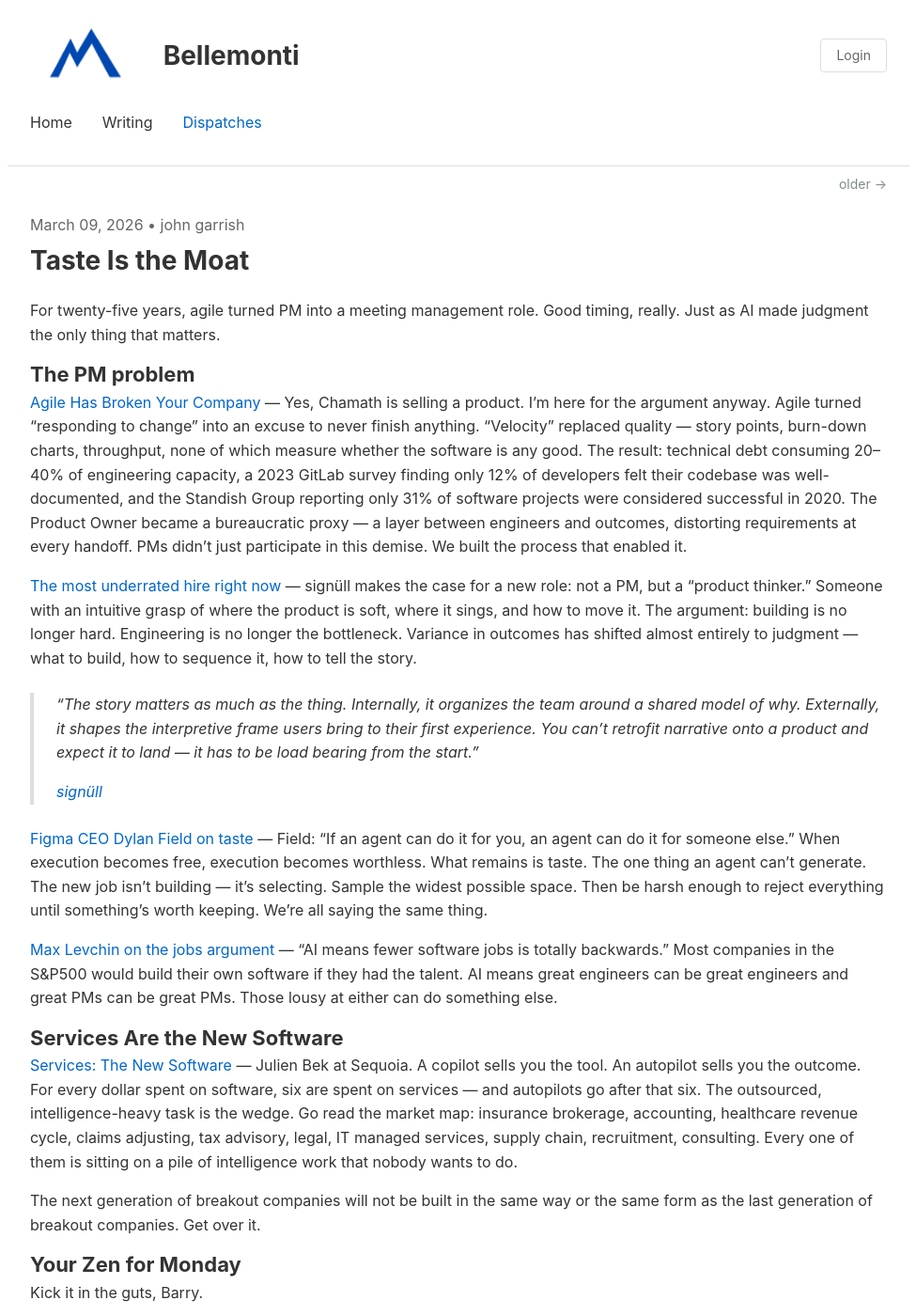
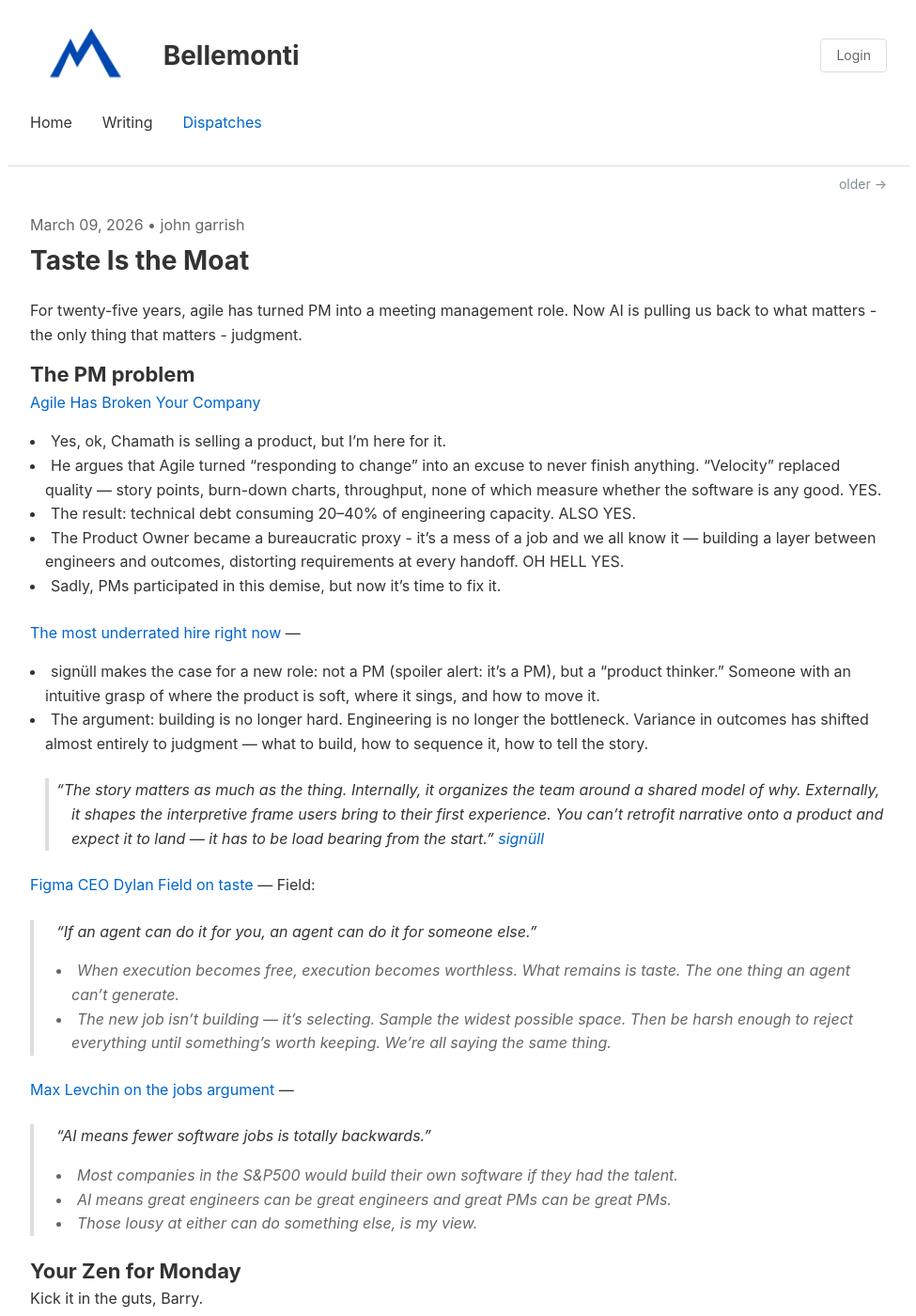
Before and after one commit to gibbygee/bellemonti-website, a Jekyll site: the page built from _dispatches/2026-03-09-taste-is-the-moat.md, in a window 1280 px wide and 1400 px high. Shown: the whole window at 94% size, without its empty margins (152-1127 px from the left). Built offline with Jekyll 4.4.1, drawn with Linux system fonts in a browser that asks for light colours.

Commit message:
Revise content for clarity on Agile and PM roles
Revised the text for clarity and emphasis on key points regarding Agile, PM roles, and the impact of AI on software development. Enhanced the structure and readability of the arguments presented.

```diff
--- a/_dispatches/2026-03-09-taste-is-the-moat.md
+++ b/_dispatches/2026-03-09-taste-is-the-moat.md
@@ -5,27 +5,34 @@
 author: john garrish
 ---
 
-For twenty-five years, agile turned PM into a meeting management role. Good timing, really. Just as AI made judgment the only thing that matters.
+For twenty-five years, agile has turned PM into a meeting management role. Now AI is pulling us back to what matters - the only thing that matters - judgment.
 
 ## The PM problem
 
-[Agile Has Broken Your Company](https://x.com/chamath/status/2028650332595896555?s=12) — Yes, Chamath is selling a product. I'm here for the argument anyway. Agile turned "responding to change" into an excuse to never finish anything. "Velocity" replaced quality — story points, burn-down charts, throughput, none of which measure whether the software is any good. The result: technical debt consuming 20–40% of engineering capacity, a 2023 GitLab survey finding only 12% of developers felt their codebase was well-documented, and the Standish Group reporting only 31% of software projects were considered successful in 2020. The Product Owner became a bureaucratic proxy — a layer between engineers and outcomes, distorting requirements at every handoff. PMs didn't just participate in this demise. We built the process that enabled it.
+[Agile Has Broken Your Company](https://x.com/chamath/status/2028650332595896555?s=12)
+- Yes, ok, Chamath is selling a product, but I'm here for it.
+- He argues that Agile turned "responding to change" into an excuse to never finish anything. "Velocity" replaced quality — story points, burn-down charts, throughput, none of which measure whether the software is any good. YES.
+- The result: technical debt consuming 20–40% of engineering capacity. ALSO YES.
+- The Product Owner became a bureaucratic proxy - it's a mess of a job and we all know it — building a layer between engineers and outcomes, distorting requirements at every handoff. OH HELL YES.
+- Sadly, PMs participated in this demise, but now it's time to fix it.
 
-[The most underrated hire right now](https://x.com/signulll/status/2030404483897815089?s=12) — signüll makes the case for a new role: not a PM, but a "product thinker." Someone with an intuitive grasp of where the product is soft, where it sings, and how to move it. The argument: building is no longer hard. Engineering is no longer the bottleneck. Variance in outcomes has shifted almost entirely to judgment — what to build, how to sequence it, how to tell the story.
-
+[The most underrated hire right now](https://x.com/signulll/status/2030404483897815089?s=12) —
+- signüll makes the case for a new role: not a PM (spoiler alert: it's a PM), but a "product thinker." Someone with an intuitive grasp of where the product is soft, where it sings, and how to move it.
+- The argument: building is no longer hard. Engineering is no longer the bottleneck. Variance in outcomes has shifted almost entirely to judgment — what to build, how to sequence it, how to tell the story.
 > *"The story matters as much as the thing. Internally, it organizes the team around a shared model of why. Externally, it shapes the interpretive frame users bring to their first experience. You can't retrofit narrative onto a product and expect it to land — it has to be load bearing from the start."*
->
 > [signüll](https://x.com/signulll/status/2030404483897815089?s=12)
 
-[Figma CEO Dylan Field on taste](https://x.com/r0ck3t23/status/2027333669828866477) — Field: "If an agent can do it for you, an agent can do it for someone else." When execution becomes free, execution becomes worthless. What remains is taste. The one thing an agent can't generate. The new job isn't building — it's selecting. Sample the widest possible space. Then be harsh enough to reject everything until something's worth keeping. We're all saying the same thing.
+[Figma CEO Dylan Field on taste](https://x.com/r0ck3t23/status/2027333669828866477) —
+Field:
+>"If an agent can do it for you, an agent can do it for someone else."
+- When execution becomes free, execution becomes worthless. What remains is taste. The one thing an agent can't generate.
+- The new job isn't building — it's selecting. Sample the widest possible space. Then be harsh enough to reject everything until something's worth keeping. We're all saying the same thing.
 
-[Max Levchin on the jobs argument](https://x.com/mlevchin/status/2027473747633181151) — "AI means fewer software jobs is totally backwards." Most companies in the S&P500 would build their own software if they had the talent. AI means great engineers can be great engineers and great PMs can be great PMs. Those lousy at either can do something else.
-
-## Services Are the New Software
-
-[Services: The New Software](https://sequoiacap.com/article/services-the-new-software/) — Julien Bek at Sequoia. A copilot sells you the tool. An autopilot sells you the outcome. For every dollar spent on software, six are spent on services — and autopilots go after that six. The outsourced, intelligence-heavy task is the wedge. Go read the market map: insurance brokerage, accounting, healthcare revenue cycle, claims adjusting, tax advisory, legal, IT managed services, supply chain, recruitment, consulting. Every one of them is sitting on a pile of intelligence work that nobody wants to do.
-
-The next generation of breakout companies will not be built in the same way or the same form as the last generation of breakout companies. Get over it.
+[Max Levchin on the jobs argument](https://x.com/mlevchin/status/2027473747633181151) —
+> "AI means fewer software jobs is totally backwards."
+- Most companies in the S&P500 would build their own software if they had the talent.
+- AI means great engineers can be great engineers and great PMs can be great PMs.
+- Those lousy at either can do something else, is my view.
 
 ## Your Zen for Monday
 
```
